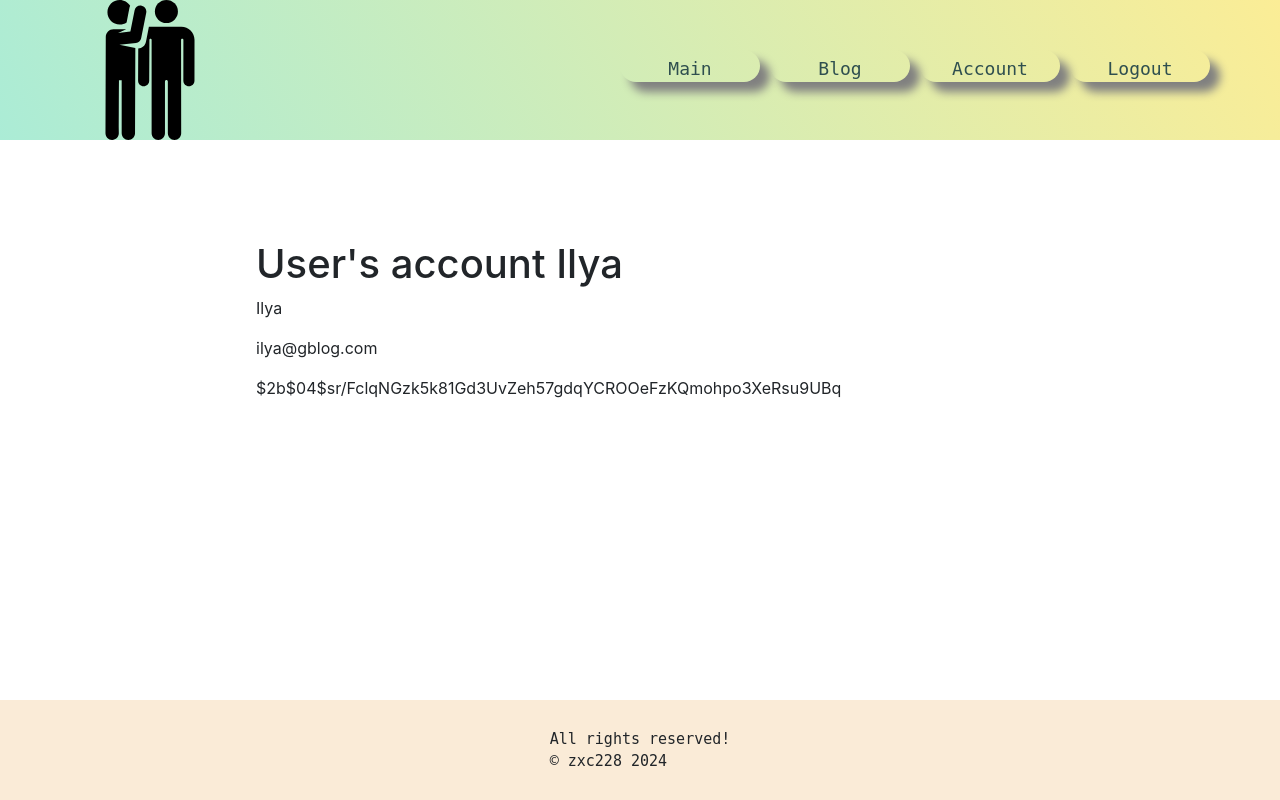
After one commit to zxc228/university_blog, a Flask app: page /account in a window 1280 px wide. The commit adds this page. Run offline with Flask 3, Linux system fonts and the light colour scheme; a user stored in the database is signed in; some libraries are stand-ins or nearby versions.

Commit message:
Added: login, fixed styles and htmls, added db and a lot more :)

```diff
--- a/blog/main/routes.py
+++ b/blog/main/routes.py
@@ -1,10 +1,39 @@
 from flask import render_template, request, flash, url_for, Blueprint, redirect
+from blog.main.forms import LoginForm
+from blog.models import User
+from flask_login import login_user, current_user, login_required, logout_user
 
-main= Blueprint('main', __name__)
+main = Blueprint('main', __name__)
 
 @main.route('/')
-def home():
+def index():
     return render_template('index.html', title='Main')
+
+@main.route('/login', methods= ["GET", "POST"])
+def login():
+    form = LoginForm()
+    if form.validate_on_submit():
+        user = User.query.filter_by(email=form.email.data).first()
+        if user and user.check_password(form.password.data):
+            login_user(user, remember=form.remember.data)
+            next_page = request.args.get('next')
+
+            return redirect(next_page) if next_page else redirect(url_for('main.account'))
+        else:
+            flash("Unsuccessful authorization. Check your email or password", 'danger')
+
+    return render_template("login.html", title='Authorization', legend='Login', form=form)
+
+@main.route('/account')
+@login_required
+def account():
+    return render_template("account.html", title='Account', current_user=current_user)
+
+@main.route('/logout')
+
+def logout():
+    logout_user()
+    return redirect(url_for('main.index'))
 
 @main.route('/first_rule')
 def first_rule():
@@ -16,7 +45,7 @@ def second_rule():
 
 @main.route('/third_rule')
 def third_rule():
-    return render_template('thir_rule.html')
+    return render_template('third_rule.html')
 
 @main.route('/fourth_rule')
 def fourth_rule():
--- a/blog/static/css/style.css
+++ b/blog/static/css/style.css
@@ -23,19 +23,19 @@ html, body{
     background-image: linear-gradient(60deg, #abecd6 0%, #fbed96 100%) ;
 }
 
-.main_menu{
+.menu{
     display: flex;
     justify-content: flex-end;
     padding-right: 60px;
 }
 
-.main_menu a{
+.menu a{
     text-decoration: none;
     color: darkslategray;
     font-weight: 400;
 }
 
-.main_menu li{
+.menu li{
     list-style: none;
     margin-right: 10px;
     width: 140px;
@@ -44,17 +44,20 @@ html, body{
     font-family: monospace;
     border-radius: 100px;
     text-align: center;
+
 }
 
 /* animation */
-.main_menu li:hover {
+.menu li:hover {
     transition-duration: 1s;
     box-shadow: 4px 5px 50px grey;
 }
 
 
-.main_menu p{
+.menu p{
     font-size: 18px;
+    margin: 0; /* Обнуляем маргин */
+    padding-top: 5px; /* Добавляем паддинг сверху */
 }
 
 /* wrapper */
--- /dev/null
+++ b/blog/templates/account.html
@@ -0,0 +1,17 @@
+{% extends 'layout.html' %}
+
+{% block content %}
+
+<h1>User's account {{ current_user.username }}</h1>
+
+{% if current_user.is_authenticated %}
+
+<p>{{ current_user.username }}</p>
+
+<p>{{ current_user.email }}</p>
+
+<p>{{ current_user.password }}</p>
+
+{% endif %}
+
+{% endblock content %}
--- a/blog/templates/layout.html
+++ b/blog/templates/layout.html
@@ -2,7 +2,7 @@
 <html lang="en">
     <head>
         <meta charset="UTF-8">
-
+        <link rel="stylesheet" href="https://stackpath.bootstrapcdn.com/bootstrap/4.5.2/css/bootstrap.min.css">
         <link rel="stylesheet" href="{{ url_for('static', filename='css/style.css') }}">
         {% block title %}
             {% if title %}
@@ -20,22 +20,46 @@
                 <div class="logo">
                     <img src="{{ url_for('static', filename='img/logo.svg') }}" alt="logo">
                 </div>
-                <ul class="main_menu">
-                    <li><a href="#"><p>Main</p></a></li>
+                <ul class="menu">
+
+                    {% if current_user.is_authenticated %}
+                    <li><a href="{{ url_for('main.index') }}"><p>Main</p></a></li>
                     <li><a href="#"><p>Blog</p></a></li>
+                    <li><a href="{{ url_for('main.account') }}"><p>Account</p></a></li>
+                    <li><a href="{{ url_for('main.logout') }}"><p>Logout</p></a></li>
+                    {% else %}
+                    <li><a href="{{ url_for('main.index') }}"><p>Main</p></a></li>
                     <li><a href="#"><p>Registration</p></a></li>
-                    <li><a href="#"><p>Login</p></a></li>
-                    <li><a href="#"><p>Account</p></a></li>
-                    <li><a href="#"><p>Create post</p></a></li>
-                    <li><a href="#"><p>Logout</p></a></li>
+                    <li><a href="{{ url_for('main.login') }}"><p>Login</p></a></li>
+                    {% endif %}
+
                 </ul>
 
             </header>
         {% endblock menu %}
 
-        {% block content %}
 
-        {% endblock content %}
+
+        <div class="content">
+            <main role="main" class="#">
+                <div class="row">
+                    <div class="col-md-12">
+                        {% with messages = get_flashed_messages(with_categories=true) %}
+                            {% if messages %}
+                                {% for category, message in messages %}
+                                    <div class="alert alert-{{ category }}">
+                                        {{ message }}
+                                    </div>
+                                {% endfor %}
+                            {% endif %}
+                        {% endwith %}
+                    </div>
+                </div>
+                {% block content %}{% endblock content %}
+            </main>
+        </div>
+
+
 
 
         {% block main_page %}
--- a/run.py
+++ b/run.py
@@ -1,7 +1,10 @@
-from blog import app
-from blog.main.routes import main
+from blog import create_app, create_user
 
 
-app.register_blueprint(main)
+app = create_app()
+
+
+
 if __name__ == '__main__':
+    create_user()
     app.run(debug=True)
```
Also changed, not shown: blog/__init__.py (+31 -1 lines), blog/main/forms.py (+10 -0 lines), blog/models.py (+8 -5 lines), blog/templates/login.html (+43 -0 lines), 1 other file.
